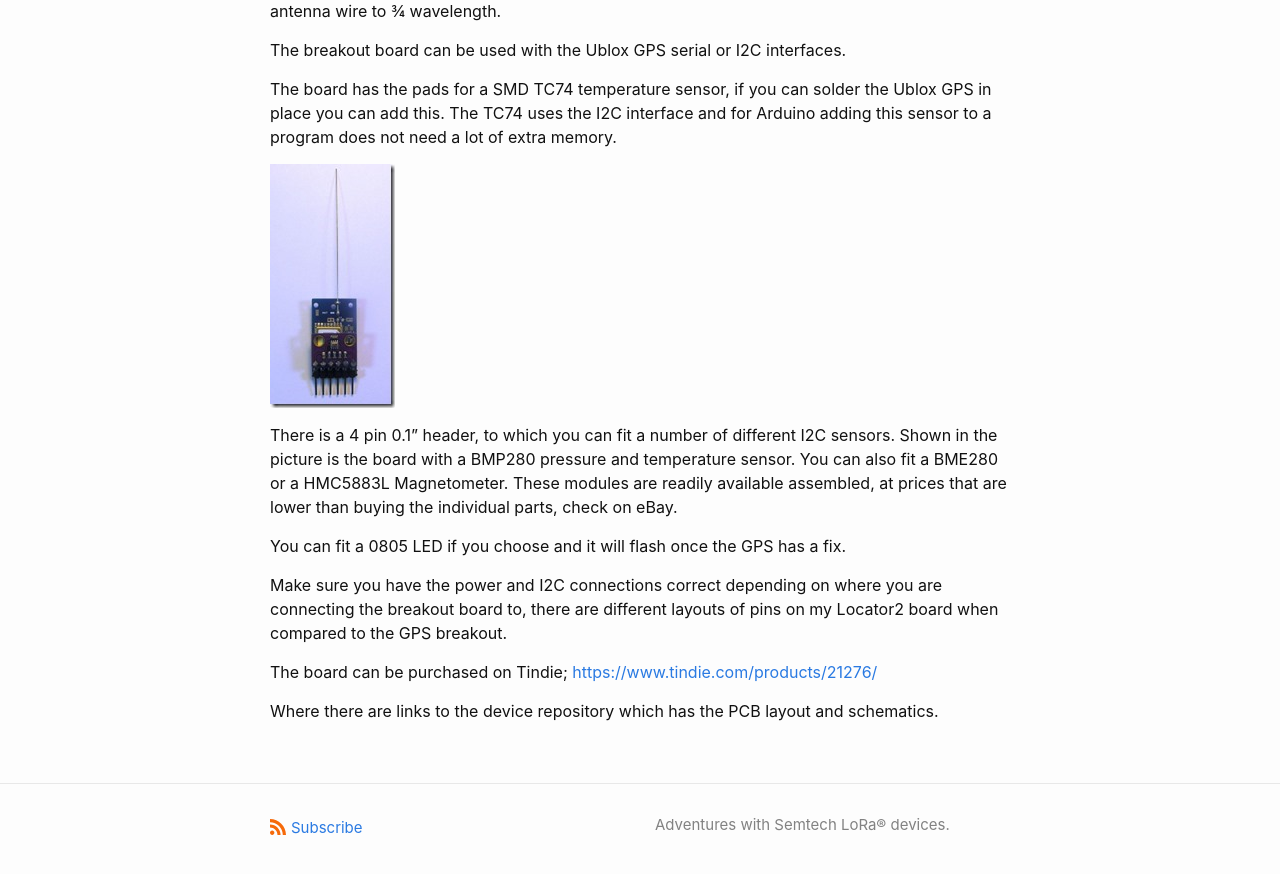
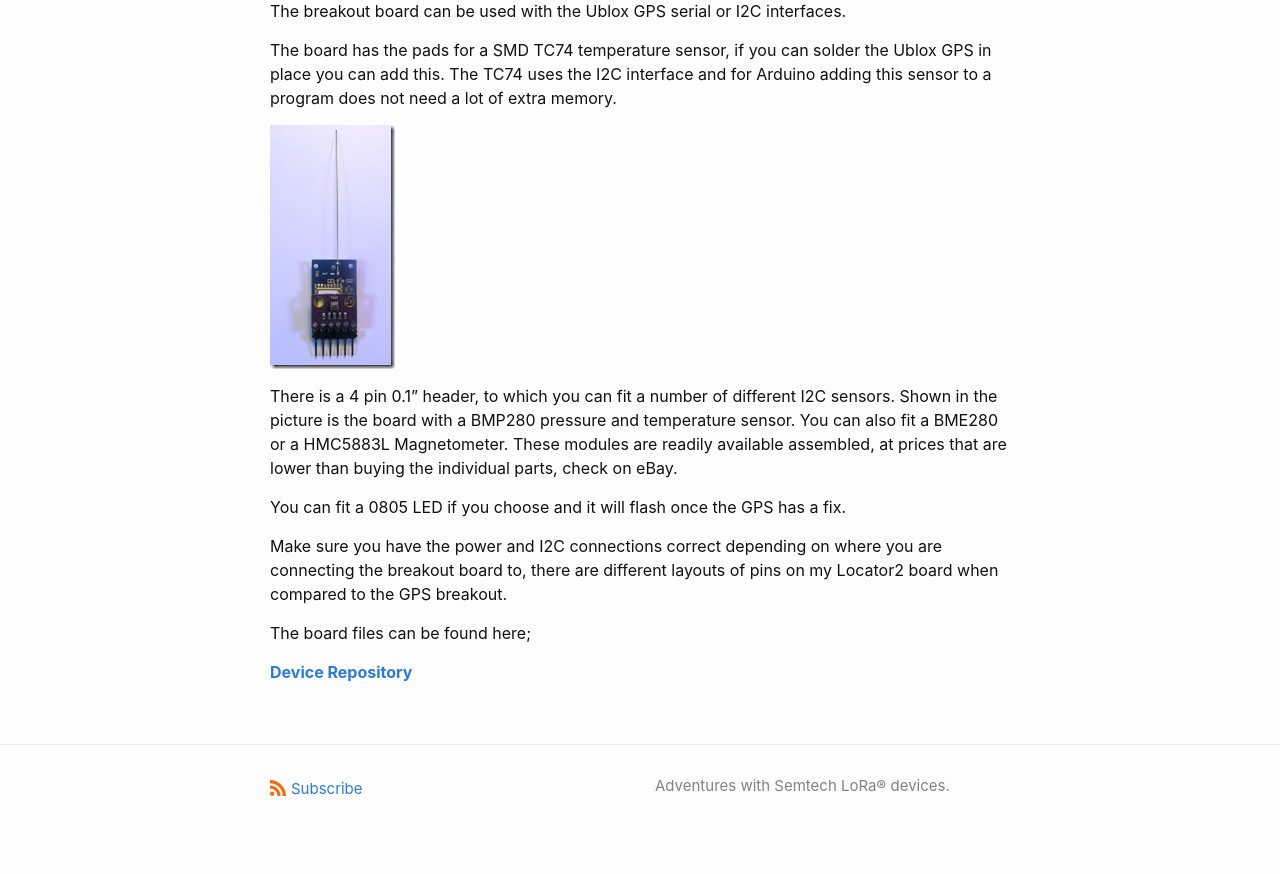
Before and after one commit to StuartsProjects/StuartsProjects.github.io, a Jekyll site: the page built from _posts/2017-11-24-versatile-gps-breakout-board.md, in a window 1280 px wide and 900 px high, scrolled down 751 px. Shown: the top 874 px of the window. Built offline with Jekyll 4.4.1, drawn with Linux system fonts in a browser that asks for light colours.

Commit message:
Edit posts

```diff
--- a/_posts/2017-11-24-versatile-gps-breakout-board.md
+++ b/_posts/2017-11-24-versatile-gps-breakout-board.md
@@ -5,7 +5,6 @@ date: "2017-11-24"
 ---
 
 ![Breakout and TC74](/images/Breakout-and-TC74_thumb.jpg "Breakout and TC74")
-
 
 
 For high altitude balloon tracking it is common to use a Ublox GPS as these are one of the few low cost GPSs that can be configured to work above 18,000m. The MAX M8Q is a popular choice in particular for the smaller Pico trackers where you want the total weight to be 25g or less.
@@ -26,7 +25,6 @@ You can fit a 0805 LED if you choose and it will flash once the GPS has a fix.
 
 Make sure you have the power and I2C connections correct depending on where you are connecting the breakout board to, there are different layouts of pins on my Locator2 board when compared to the GPS breakout.
 
-The board can be purchased on Tindie;
-[https://www.tindie.com/products/21276/](https://www.tindie.com/products/21276/ "https://www.tindie.com/products/21276/")
+The board files can be found here;
 
-Where there are links to the device repository which has the PCB layout and schematics.
+[**Device Repository**](https://github.com/StuartsProjects/Devices/tree/master/UBLOX%20MAX%208MQ%20%20GPS%20Breakout%20Board)
```
Also changed, not shown: _posts/2020-08-14-Testing-Antennas-is-easy.md (+2 -2 lines), _posts/2022-08-06-EasyBuild-ESP32-Board.md (+4 -4 lines), _posts/2022-09-08-Cycle-Alarm-Extender.md (+3 -2 lines), _posts/2023-02-17-Improved-Tracker-and-Sensor-Node-for-XIAO-and-LoRa.md (+2 -1 lines).
